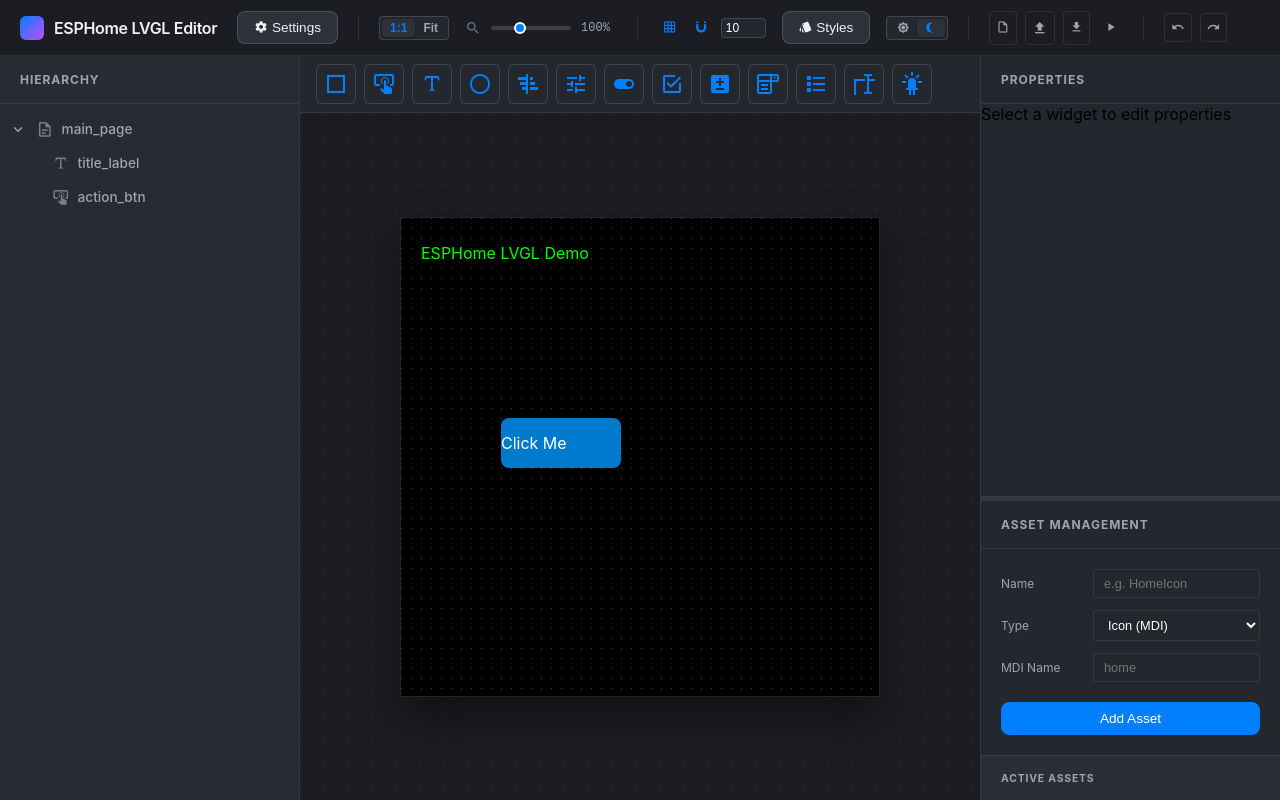
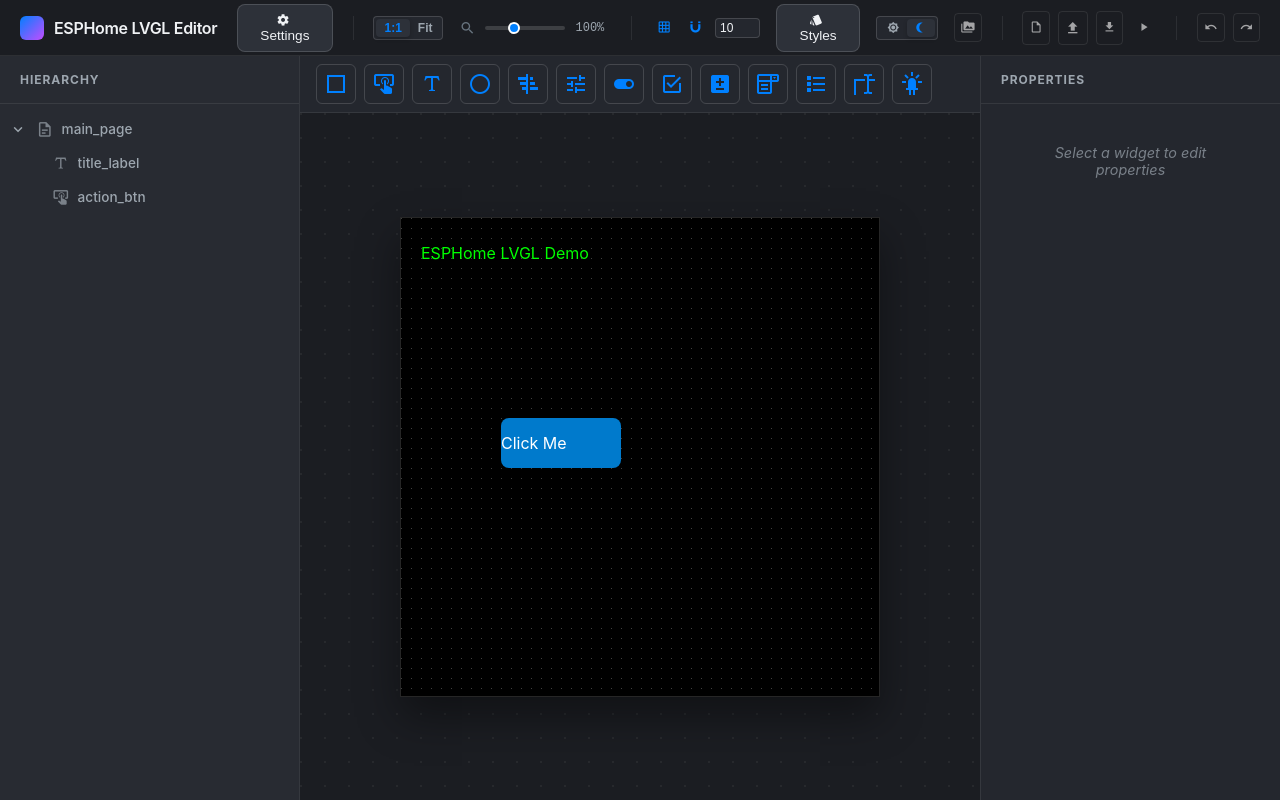
Before and after one commit to sigxcpu76/lvgl-editor, a React (Vite) app: page / in a window 1280 px wide. Built offline with nearby package versions, Linux system fonts and the light colour scheme.

Commit message:
more UI improvements

```diff
--- a/src/App.css
+++ b/src/App.css
@@ -487,7 +487,7 @@
   background: hsl(var(--bg-surface));
   border: 1px solid var(--border-subtle);
   border-radius: var(--radius-sm);
-  color: white;
+  color: hsl(var(--text-main));
   padding: 6px 10px;
   font-size: 0.8rem;
   width: 100%;
@@ -614,7 +614,7 @@
   background: hsl(var(--bg-surface));
   border: 1px solid var(--border-muted);
   border-radius: var(--radius-sm);
-  color: white;
+  color: hsl(var(--text-main));
   padding: 4px 8px;
   font-size: 0.8rem;
   outline: none;
@@ -649,6 +649,19 @@
   gap: 10px;
   z-index: 200;
   min-width: 200px;
+}
+
+.empty-state {
+  display: flex;
+  align-items: center;
+  justify-content: center;
+  height: 100%;
+  padding: 40px;
+  color: hsl(var(--text-muted));
+  font-size: 0.9rem;
+  font-style: italic;
+  text-align: center;
+  opacity: 0.7;
 }
 
 .btn-row {
@@ -776,7 +789,7 @@
   background: hsl(var(--bg-surface));
   border: 1px solid var(--border-muted);
   border-radius: var(--radius-sm);
-  color: white;
+  color: hsl(var(--text-main));
   padding: 2px 4px;
   font-size: 0.75rem;
   outline: none;
--- a/src/App.tsx
+++ b/src/App.tsx
@@ -16,7 +16,7 @@
 import './App.css';
 
 function App() {
-    const { loadState, widgets, assets, substitutions, copySelectedWidget, pasteWidget, undo, redo, canUndo, canRedo, resetState, selectedIds, removeWidget, moveSelectedWidgets, gridConfig, theme, setTheme, setRawYaml, setEmulatorOpen } = useStore();
+    const { loadState, widgets, assets, substitutions, copySelectedWidget, pasteWidget, undo, redo, canUndo, canRedo, resetState, selectedIds, removeWidget, moveSelectedWidgets, gridConfig, theme, setTheme, setRawYaml, setEmulatorOpen, assetManagerOpen, setAssetManagerOpen } = useStore();
     const [treeHeight, setTreeHeight] = React.useState(300);
     const [isResizingTree, setIsResizingTree] = React.useState(false);
     const [showPreview, setShowPreview] = React.useState(false);
@@ -171,6 +171,14 @@
                         <CanvasSettings />
                         <StyleEditorModal />
                         <ThemeToggle />
+                        <button
+                            className="btn-icon"
+                            style={{ border: '1px solid var(--border-muted)', padding: '6px', borderRadius: '4px' }}
+                            onClick={() => setAssetManagerOpen(true)}
+                            title="Assets"
+                        >
+                            <span className="mdi mdi-folder-multiple-image" />
+                        </button>
 
                         <div className="setting-divider" style={{ width: '1px', height: '24px', background: 'var(--border-subtle)' }} />
 
@@ -265,22 +273,10 @@
                     </section>
 
                     <aside className="sidebar right-sidebar">
-                        <div className="sidebar-section properties-section">
+                        <div className="sidebar-section properties-section" style={{ flex: 1 }}>
                             <div className="sidebar-header">Properties</div>
                             <div className="scrollable" style={{ flex: 1 }}>
                                 <PropertiesPanel />
-                            </div>
-                        </div>
-
-                        <div
-                            className={`sidebar-resizer-h ${isResizingTree ? 'active' : ''}`}
-                            onMouseDown={startResizing}
-                        />
-
-                        <div className="sidebar-section asset-section" style={{ height: treeHeight, flex: '0 0 auto', display: 'flex', flexDirection: 'column' }}>
-                            <div className="sidebar-header" style={{ borderTop: '1px solid var(--border-subtle)' }}>Asset Management</div>
-                            <div style={{ flex: 1, display: 'flex', flexDirection: 'column', overflow: 'hidden' }}>
-                                <AssetManager />
                             </div>
                         </div>
                     </aside>
@@ -295,6 +291,7 @@
                 )}
 
                 <EmulatorModal />
+                <AssetManager />
             </div>
         </DndProvider>
     );
--- a/src/components/assets/AssetManager.tsx
+++ b/src/components/assets/AssetManager.tsx
@@ -1,4 +1,5 @@
 import React, { useState } from 'react';
+import { createPortal } from 'react-dom';
 import { useStore } from '../../store';
 import { v4 as uuidv4 } from 'uuid';
 import { Asset } from '../../types';
@@ -70,7 +71,7 @@
 };
 
 export const AssetManager: React.FC = () => {
-    const { assets, addAsset, removeAsset } = useStore();
+    const { assets, addAsset, removeAsset, assetManagerOpen, setAssetManagerOpen, theme } = useStore();
     const [name, setName] = useState('');
     const [type, setType] = useState<'icon' | 'font'>('icon');
     const [value, setValue] = useState('');
@@ -114,9 +115,18 @@
         setSource('');
     };
 
-    return (
+    if (!assetManagerOpen) return null;
+
+    return createPortal(
+        <div className={`modal-overlay theme-${theme}`} onClick={() => setAssetManagerOpen(false)}>
+            <div className="modal-content asset-manager-modal" onClick={e => e.stopPropagation()} style={{ width: '500px', height: '80vh', display: 'flex', flexDirection: 'column' }}>
+                <div className="modal-header">
+                    <h2>Asset Management</h2>
+                    <button className="btn-close" onClick={() => setAssetManagerOpen(false)}>×</button>
+                </div>
+                <div className="modal-body" style={{ flex: 1, overflow: 'hidden', display: 'flex', flexDirection: 'column' }}>
                     <div className="asset-manager-container">
-            <div className="property-group no-border">
+                        <div className="property-group no-border" style={{ padding: '0 12px 12px 12px' }}>
                             <div className="prop-row">
                                 <label>Name</label>
                                 <input
@@ -178,7 +188,7 @@
                             </button>
                         </div>
 
-            <div className="sidebar-header" style={{ background: 'rgba(255,255,255,0.03)', fontSize: '0.65rem', borderTop: '1px solid var(--border-subtle)' }}>
+                        <div className="sidebar-header" style={{ background: 'rgba(255,255,255,0.03)', fontSize: '0.65rem', borderTop: '1px solid var(--border-subtle)', padding: '8px 12px' }}>
                             Active Assets
                         </div>
 
@@ -191,8 +201,20 @@
                                 ))
                             )}
                         </div>
-
+                    </div>
+                </div>
+                <div className="modal-footer">
+                    <button className="btn secondary" onClick={() => setAssetManagerOpen(false)}>Close</button>
+                </div>
+            </div>
             <style>{`
+                .asset-manager-modal {
+                    background: hsl(var(--bg-surface-elevated));
+                    border-radius: var(--radius-lg);
+                    border: 1px solid var(--border-subtle);
+                    box-shadow: var(--shadow-xl);
+                    overflow: hidden;
+                }
                 .asset-manager-container {
                     display: flex;
                     flex-direction: column;
@@ -203,6 +225,7 @@
                     flex: 1;
                     overflow-y: auto;
                     padding: 12px;
+                    min-height: 200px;
                 }
                 .asset-mini-card {
                     display: flex;
@@ -257,6 +280,7 @@
                 .w-full { width: 100%; }
                 .no-border { border: none !important; }
             `}</style>
-        </div>
+        </div>,
+        document.body
     );
 };
--- a/src/components/preview/YamlPreview.tsx
+++ b/src/components/preview/YamlPreview.tsx
@@ -1,4 +1,6 @@
 import React, { useState } from 'react';
+import { createPortal } from 'react-dom';
+import { useStore } from '../../store';
 
 interface YamlPreviewProps {
     yaml: string;
@@ -91,6 +93,7 @@
 
 export const YamlPreview: React.FC<YamlPreviewProps> = ({ yaml, onClose, onDownload }) => {
     const [copied, setCopied] = useState(false);
+    const { theme } = useStore();
 
     const handleCopy = () => {
         navigator.clipboard.writeText(yaml);
@@ -98,10 +101,10 @@
         setTimeout(() => setCopied(false), 2000);
     };
 
-    return (
-        <div className="modal-overlay">
+    return createPortal(
+        <div className={`modal-overlay theme-${theme}`}>
             <div className="modal-content yaml-preview-modal">
-                <div className="modal-header">
+                <div className="modal-header" style={{ background: 'hsl(var(--bg-surface-elevated))' }}>
                     <h2>YAML Preview</h2>
                     <button className="btn-close" onClick={onClose}>×</button>
                 </div>
@@ -110,7 +113,7 @@
                         <code><Highlight code={yaml} /></code>
                     </pre>
                 </div>
-                <div className="modal-footer">
+                <div className="modal-footer" style={{ background: 'hsl(var(--bg-surface-elevated))' }}>
                     <button className={`btn ${copied ? 'primary' : 'secondary'}`} onClick={handleCopy}>
                         {copied ? 'Copied!' : 'Copy to Clipboard'}
                     </button>
@@ -123,5 +126,5 @@
                 </div>
             </div>
         </div>
-    );
+        , document.body);
 };
--- a/src/components/toolbar/StyleEditorModal.tsx
+++ b/src/components/toolbar/StyleEditorModal.tsx
@@ -6,7 +6,7 @@
 export const StyleEditorModal: React.FC = () => {
     const {
         global_styles, updateGlobalStyle, removeGlobalStyle, assets,
-        styleEditorOpen, editingStyleId, closeStyleEditor
+        styleEditorOpen, editingStyleId, closeStyleEditor, theme
     } = useStore();
     const [selectedClass, setSelectedClass] = useState<string | null>(null);
     const [newClassName, setNewClassName] = useState('');
@@ -64,8 +64,8 @@
             </button>
 
             {styleEditorOpen && createPortal(
-                <div className="modal-overlay" onClick={closeStyleEditor}>
-                    <div className="yaml-preview-modal" onClick={e => e.stopPropagation()} style={{ width: '600px', height: '80vh', display: 'flex', flexDirection: 'column' }}>
+                <div className={`modal-overlay theme-${theme}`} onClick={closeStyleEditor}>
+                    <div className="yaml-preview-modal" onClick={e => e.stopPropagation()} style={{ width: '600px', height: '80vh', display: 'flex', flexDirection: 'column', background: 'hsl(var(--bg-surface-elevated))' }}>
                         <div className="modal-header">
                             <h2>Global Styles Editor</h2>
                             <button className="btn-close" onClick={closeStyleEditor}>×</button>
--- a/src/store/index.ts
+++ b/src/store/index.ts
@@ -158,6 +158,9 @@
 
     emulatorOpen: false,
     setEmulatorOpen: (emulatorOpen) => set({ emulatorOpen }),
+
+    assetManagerOpen: false,
+    setAssetManagerOpen: (assetManagerOpen) => set({ assetManagerOpen }),
 
     // History
     past: [],
--- a/src/types/index.ts
+++ b/src/types/index.ts
@@ -178,4 +178,8 @@
     // Emulator State
     emulatorOpen: boolean;
     setEmulatorOpen: (open: boolean) => void;
+
+    // Asset Manager State
+    assetManagerOpen: boolean;
+    setAssetManagerOpen: (open: boolean) => void;
 }
```
Also changed, not shown: 2 other files (tests, documents, lock files or other folders). Lines whose indentation alone changed are shown as unchanged.
